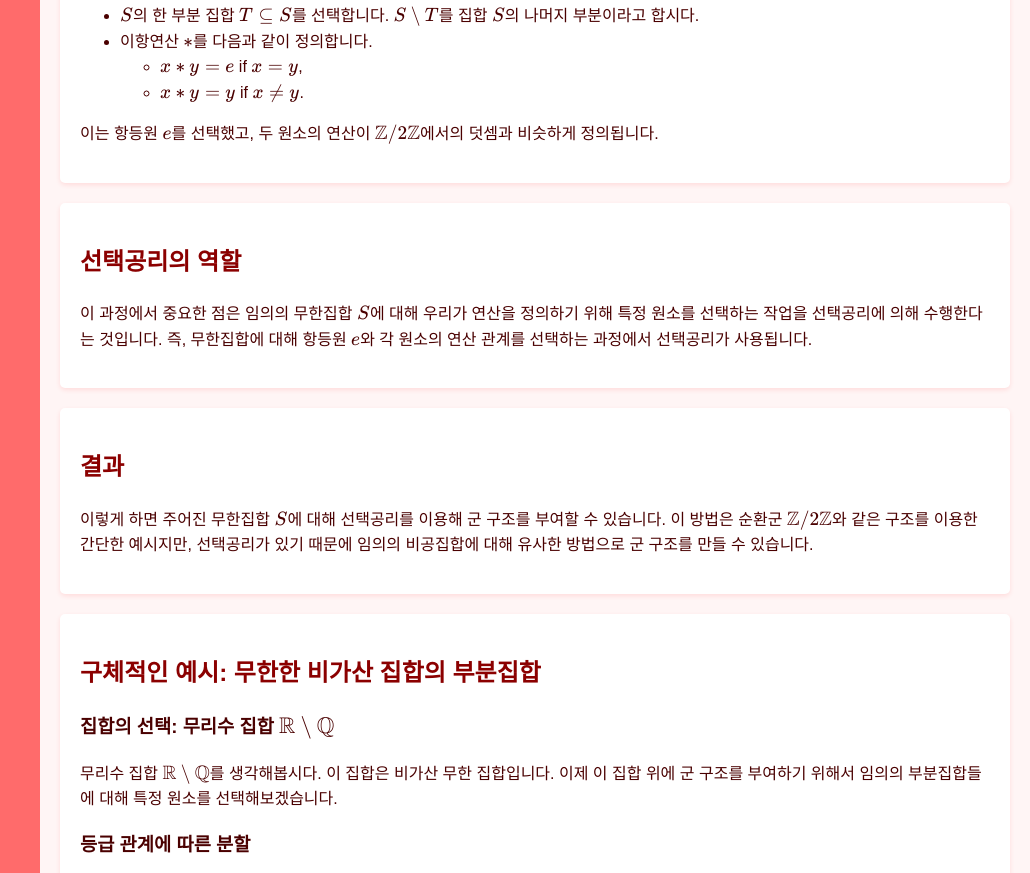
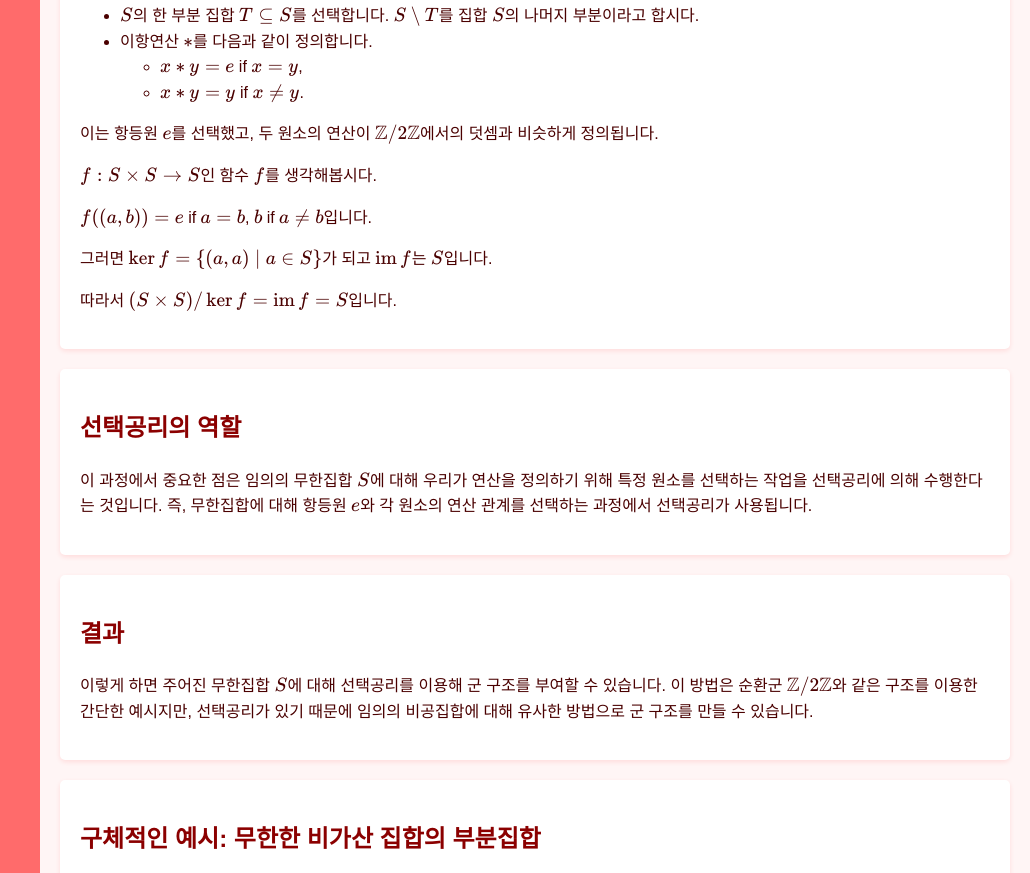
Before and after one commit to hareguu2142/HoMe, a website: page public/pages/zfc.html in a window 1280 px wide. Shown: the part 1168-2041 px from the top of the page, without its empty margins (250-1280 px from the left). Drawn offline with nearby package versions, Linux system fonts and the light colour scheme; some packages are replaced by stand-ins of ours; a script that the page names is missing.

Commit message:
Add/update HTML file: zfc.html

```diff
--- a/public/pages/zfc.html
+++ b/public/pages/zfc.html
@@ -1,3 +1,4 @@
+
 <!DOCTYPE html>
 
 <html lang="ko">
@@ -221,7 +222,12 @@
 </li>
 </ul>
 <p>이는 항등원 $ e $를 선택했고, 두 원소의 연산이 $ \mathbb{Z}/2\mathbb{Z} $에서의 덧셈과 비슷하게 정의됩니다.</p>
-</div>
+<p>$ f: S \times S \to S $인 함수 $ f $를 생각해봅시다.
+
+<p>$ f((a,b)) = e $ if $ a=b $, $ b $ if $ a \neq b $입니다.</p>
+<p>그러면 $ \ker f = \{(a,a) \mid a \in S\} $가 되고 $ \operatorname{im} f $는 $ S $입니다.</p>
+<p>따라서 $ (S \times S) / \ker f = \operatorname{im} f = S $입니다.</p>
+</p></div>
 </section>
 <section class="output-container">
 <h2>선택공리의 역할</h2>
```
